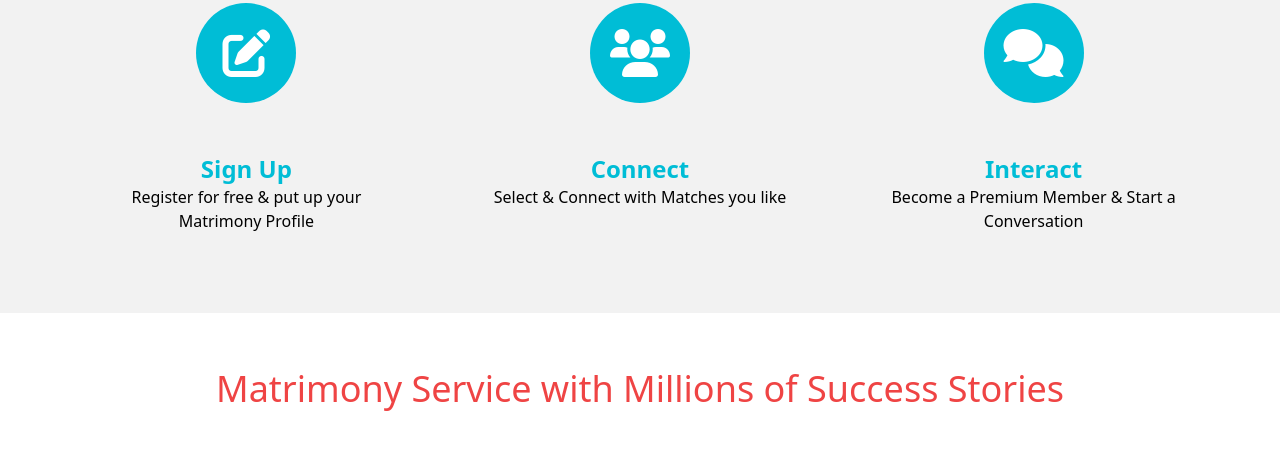
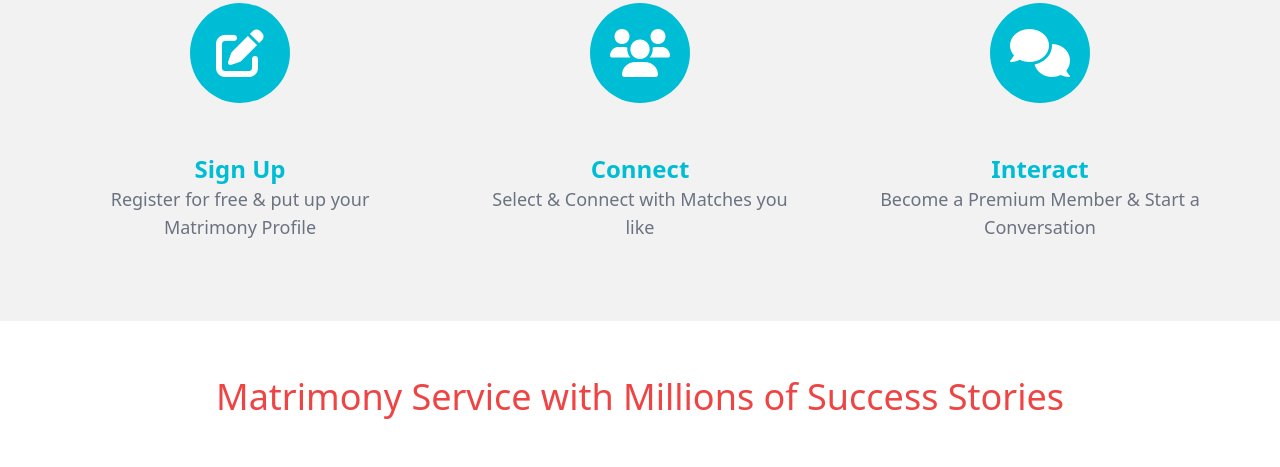
Before and after one commit to PrashantPalve01/Shaadi-Page-Repo, a plain HTML site: page index.html in a window 1280 px wide. Shown: the part 1258-1725 px from the top of the page. Drawn offline with nearby package versions, Linux system fonts and the light colour scheme.

Commit message:
change some color in index file

```diff
--- a/index.html
+++ b/index.html
@@ -97,21 +97,21 @@
                     <i class="fa-solid text-white text-5xl fa-pen-to-square"></i>
                 </div>
                 <h1 class="text-2xl font-bold">Sign Up</h1>
-                <p>Register for free & put up your Matrimony Profile</p>
+                <p class="text-gray-500 text-lg">Register for free & put up your Matrimony Profile</p>
             </div>
             <div class="text-center">
                 <div class="icon rounded-full flex items-center justify-center">
                     <i class="fa-solid text-white text-5xl fa-users"></i>
                 </div>
                 <h1 class="text-2xl font-bold">Connect</h1>
-                <p>Select & Connect with Matches you like</p>
+                <p class="text-gray-500 text-lg">Select & Connect with Matches you like</p>
             </div>
             <div class="text-center">
                 <div class="icon rounded-full flex items-center justify-center">
                     <i class="fa-solid text-white text-5xl fa-comments"></i>
                 </div>
                 <h1 class="text-2xl font-bold">Interact</h1>
-                <p>Become a Premium Member & Start a Conversation</p>
+                <p class="text-gray-500 text-lg">Become a Premium Member & Start a Conversation</p>
             </div>
         </div>
     </section>
--- a/style.css
+++ b/style.css
@@ -40,7 +40,7 @@
 }
 
 .find_box >div{
-    width: 23%;
+    width: 25%;
 }
 
 .icon{
```
